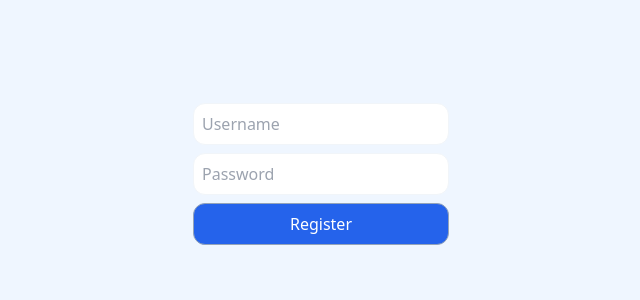
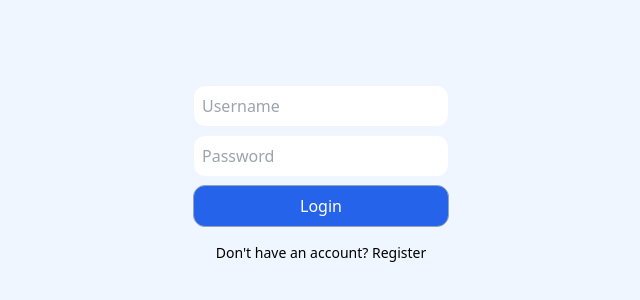
Before and after one commit to HVQuoc/tessenger-fe, a React (Vite) app: page / in a window 1280 px wide. Shown: the part 202-502 px from the top of the page, without its empty margins (319-959 px from the left). Built offline with nearby package versions, Linux system fonts and the light colour scheme; no server answers.

Commit message:
user register and login form function without error handling

```diff
--- a/package.json
+++ b/package.json
@@ -15,6 +15,7 @@
     "postcss": "^8.4.49",
     "react": "^18.3.1",
     "react-dom": "^18.3.1",
+    "react-router-dom": "^7.1.3",
     "tailwindcss": "^3.4.17"
   },
   "devDependencies": {
--- a/src/Register.jsx
+++ b/src/Register.jsx
@@ -1,39 +1,64 @@
 import { useContext, useState } from "react";
+import { Link } from "react-router-dom";
 import axios from "axios";
-import {UserContext} from "./UserContext"
+import { UserContext } from "./UserContext";
 
 const Register = () => {
   const [username, setUsername] = useState("");
   const [password, setPassword] = useState("");
-  const {setUsername: setLoggedInUsername, setId} = useContext(UserContext)
+  const [error, setError] = useState("")
+  const [isLoginOrRegister, setIsLoginOrRegister] = useState("login"); // or 'register'
+  const { setUsername: setLoggedInUsername, setId } = useContext(UserContext);
 
-  async function register (ev) {
-    ev.preventDefault()
-    console.log('registering', {username, password})
-    const {data} = await axios.post('/register', {username, password})
-    setLoggedInUsername(username)
-    setId(data.id)
+  async function register(ev) {
+    ev.preventDefault();
+    const url = isLoginOrRegister === "login" ? "/login" : "/register";
+    const response = await axios.post(url, { username, password });
+
+    if (response.status === 200) {
+      setLoggedInUsername(username);
+      setId(response.data.id);
+    } else {
+      setError(response.error.message)
+    }
+
   }
   return (
     <div className="bg-blue-50 h-screen flex items-center">
+      {error && (<p className="text-sm text-center">{error}</p>)}
       <form className="w-64 mx-auto mb-12" onSubmit={register}>
         <input
           type="text"
           placeholder="Username"
           className="block w-full rounded-xl border border-slate-100 p-2 mb-2"
           value={username}
-          onChange={ev => setUsername(ev.target.value)}
+          onChange={(ev) => setUsername(ev.target.value)}
         />
         <input
           type="password"
           placeholder="Password"
           className="block w-full rounded-xl border border-slate-100 p-2 mb-2"
           value={password}
-          onChange={ev => setPassword(ev.target.value)}
+          onChange={(ev) => setPassword(ev.target.value)}
         />
-        <button className="bg-blue-600 text-white block w-full rounded-xl border p-2 border-slate-400">
-          Register
+        <button className="bg-blue-600 text-white block w-full mb-4 rounded-xl border p-2 border-slate-400">
+          {isLoginOrRegister === "login" ? "Login" : "Register"}
         </button>
+        {isLoginOrRegister === "register" && (
+          <div className="text-center text-sm">
+            Already a member?{" "}
+            <button onClick={() => setIsLoginOrRegister("login")}>Login</button>
+          </div>
+        )}
+
+        {isLoginOrRegister === "login" && (
+          <div className="text-center text-sm">
+            Don't have an account?{" "}
+            <button onClick={() => setIsLoginOrRegister("register")}>
+              Register
+            </button>
+          </div>
+        )}
       </form>
     </div>
   );
```
Also changed, not shown: 1 other file (tests, documents, lock files or other folders).
